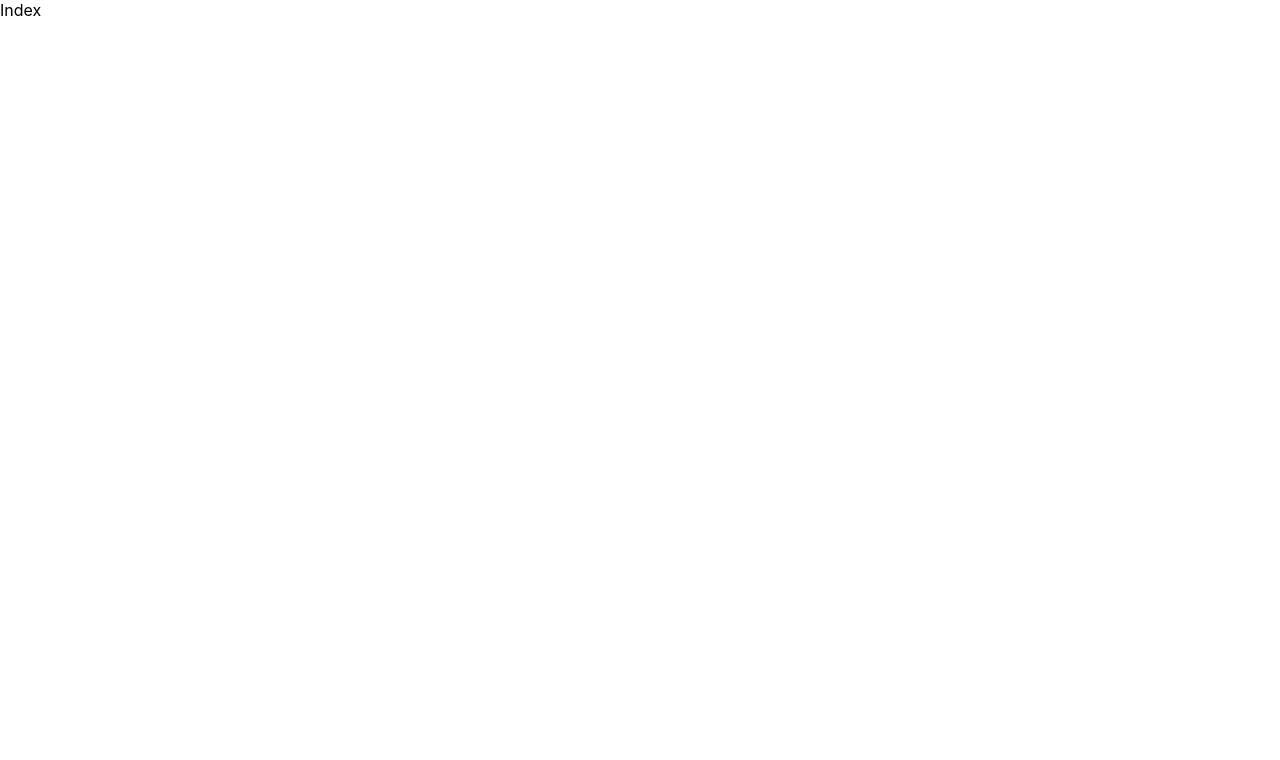
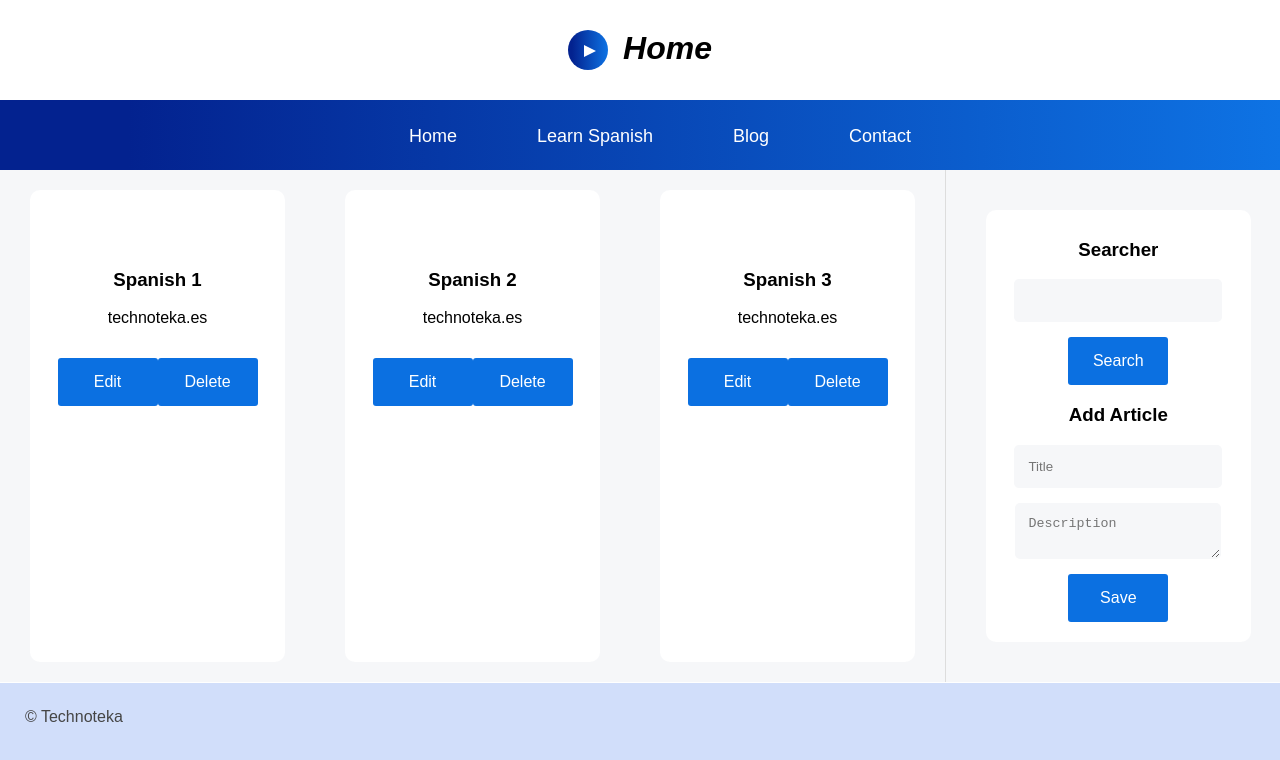
Before and after one commit to angelleguia/blogtest, a React (Create React App) app: page / in a window 1280 px wide. Shown: the top 760 px of the page. Built offline with nearby package versions, Linux system fonts and the light colour scheme.

Commit message:
Layout Components and dummy Home Site  imported from HTML dummies.

```diff
--- a/src/App.jsx
+++ b/src/App.jsx
@@ -2,9 +2,9 @@ import Links from "./routing/links";
 
 function App() {
   return (
-    <>
+    <div className="layout">
       <Links />
-    </>
+    </div>
   );
 }
 
--- a/src/components/layout/Footer.jsx
+++ b/src/components/layout/Footer.jsx
@@ -1,7 +1,7 @@
 import React from "react";
 
 const Footer = () => {
-  return <div>Footer</div>;
+  return <footer className="footer">&copy; Technoteka</footer>;
 };
 
 export default Footer;
--- a/src/components/layout/Header.jsx
+++ b/src/components/layout/Header.jsx
@@ -1,7 +1,14 @@
 import React from "react";
 
 const Header = () => {
-  return <div>Header</div>;
+  return (
+    <header className="header">
+      <div className="logo">
+        <div className="play"></div>
+      </div>
+      <h1>Home</h1>
+    </header>
+  );
 };
 
 export default Header;
--- a/src/components/layout/Nav.jsx
+++ b/src/components/layout/Nav.jsx
@@ -1,7 +1,24 @@
 import React from "react";
 
 const Nav = () => {
-  return <div>Nav</div>;
+  return (
+    <nav className="nav">
+      <ul>
+        <li>
+          <a href="#">Home</a>
+        </li>
+        <li>
+          <a href="#">Learn Spanish</a>
+        </li>
+        <li>
+          <a href="#">Blog</a>
+        </li>
+        <li>
+          <a href="#">Contact</a>
+        </li>
+      </ul>
+    </nav>
+  );
 };
 
 export default Nav;
--- a/src/components/layout/Sidebar.jsx
+++ b/src/components/layout/Sidebar.jsx
@@ -1,7 +1,21 @@
 import React from "react";
 
 const Sidebar = () => {
-  return <div>Sidebar</div>;
+  return (
+    <aside className="lateral">
+      <div className="search">
+        <h3 className="title">Searcher</h3>
+        <input type="text" />
+        <button>Search</button>
+        <h3 className="title">Add Article</h3>
+        <form>
+          <input type="text" placeholder="Title" />
+          <textarea placeholder="Description"></textarea>
+          <button>Save</button>
+        </form>
+      </div>
+    </aside>
+  );
 };
 
 export default Sidebar;
--- a/src/components/pages/Reference.jsx
+++ b/src/components/pages/Reference.jsx
@@ -1,7 +1,33 @@
 import React from "react";
 
 const Reference = () => {
-  return <div>Index</div>;
+  return (
+    <section className="content">
+      <article className="lesson-item">
+        <h3 className="title">Spanish 1</h3>
+        <p className="description">technoteka.es</p>
+
+        <button className="edit">Edit</button>
+        <button className="delete">Delete</button>
+      </article>
+
+      <article className="lesson-item">
+        <h3 className="title">Spanish 2</h3>
+        <p className="description">technoteka.es</p>
+
+        <button className="edit">Edit</button>
+        <button className="delete">Delete</button>
+      </article>
+
+      <article className="lesson-item">
+        <h3 className="title">Spanish 3</h3>
+        <p className="description">technoteka.es</p>
+
+        <button className="edit">Edit</button>
+        <button className="delete">Delete</button>
+      </article>
+    </section>
+  );
 };
 
 export default Reference;
--- a/src/index.css
+++ b/src/index.css
@@ -1,13 +1,205 @@
+/*GENERAL STYLES */
+
 body {
-  margin: 0;
-  font-family: -apple-system, BlinkMacSystemFont, 'Segoe UI', 'Roboto', 'Oxygen',
-    'Ubuntu', 'Cantarell', 'Fira Sans', 'Droid Sans', 'Helvetica Neue',
-    sans-serif;
-  -webkit-font-smoothing: antialiased;
-  -moz-osx-font-smoothing: grayscale;
+  background: #d1defa;
+  font-family: sans-serif, Arial, Helvetica;
+  text-align: center;
+  padding: 0px;
+  margin: 0px;
 }
 
-code {
-  font-family: source-code-pro, Menlo, Monaco, Consolas, 'Courier New',
-    monospace;
+.layout {
+  width: 100%;
+  height: auto;
+  display: grid;
+  grid-template-areas:
+    "header header header header"
+    "nav nav nav nav"
+    "content content content lateral"
+    "footer footer footer footer";
+
+  grid-template-rows: 100px 70px auto 70px;
 }
+
+/*HEADER STYLES */
+.header {
+  grid-area: header;
+
+  background: white;
+  text-align: left;
+  font-style: italic;
+
+  display: flex;
+  justify-content: center;
+}
+
+.logo {
+  background: linear-gradient(90deg, #03228f 10%, #0e73e4 100%);
+  width: 40px;
+  height: 40px;
+  border-radius: 300px;
+
+  margin-top: 30px;
+}
+
+.play {
+  width: 0;
+  height: 0;
+  margin-top: 15px;
+  margin-left: 16px;
+  border-left: 12px solid white;
+  border-top: 6px solid transparent;
+  border-bottom: 6px solid transparent;
+}
+
+.header h1 {
+  margin-left: 15px;
+  margin-top: 30px;
+}
+
+/*NAV STYLES */
+.nav {
+  grid-area: nav;
+  background: linear-gradient(90deg, #03228f 10%, #0e73e4 100%);
+}
+
+.nav > ul {
+  display: flex;
+  justify-content: center;
+  align-items: center;
+  list-style: none;
+}
+
+.nav li {
+  padding: 10px;
+}
+
+.nav a {
+  display: block;
+  margin-left: 30px;
+  margin-right: 30px;
+  font-size: 18px;
+  font-weight: lighter;
+  color: white;
+  text-decoration: none;
+  transition: all 300ms;
+}
+
+.nav a:hover {
+  transform: scale(1.1, 1.1);
+}
+
+/*MAIN CONTENT STYLES */
+.content {
+  grid-area: content;
+  background: #f6f7f9;
+
+  display: flex;
+  flex-flow: row wrap;
+  justify-content: flex-start;
+  justify-items: flex-start;
+}
+
+.lesson-item {
+  flex-grow: 1;
+  background: white;
+  border-radius: 10px;
+  box-shadow: 0px 0px 0px #ddd;
+  margin: 20px;
+  margin-left: 30px;
+  margin-right: 30px;
+  padding-top: 60px;
+  padding-bottom: 60px;
+  padding-left: 23px;
+  padding-right: 23px;
+}
+
+button,
+input[type="submit"],
+input[type="button"] {
+  width: 100px;
+  background: #0b70e1;
+  color: white;
+  border: 0;
+  outline: 0;
+  padding: 15px;
+  border-radius: 3px;
+  margin-top: 15px;
+  text-transform: capitalize;
+  font-size: 16px;
+  font-weight: 500;
+  cursor: pointer;
+  transition: all 300ms;
+}
+
+.lesson-item .edit:hover {
+  background: #e77b00;
+}
+
+.lesson-item .delete:hover {
+  background: #9b0202;
+}
+
+/*LATBAR STYLES */
+
+.lateral {
+  grid-area: lateral;
+  background: #f6f7f9;
+  border-left: 1px solid #ddd;
+  padding: 20px;
+}
+
+.lateral > div {
+  box-sizing: border-box;
+  width: 90%;
+  margin: 20px;
+  padding: 20px;
+  padding-top: 10px;
+  background-color: white;
+  border-radius: 10px;
+  box-shadow: 0px 0x 6px #ddd;
+}
+
+.lateral input[type="text"],
+.lateral input[type="text"],
+.lateral textarea {
+  display: block;
+  margin: 0 auto;
+  margin-top: 15px;
+  padding: 12px;
+  border-radius: 5px;
+  background: #f6f7f9;
+  color: #454545;
+  width: 80%;
+  opacity: 4;
+  outline: 0;
+  border-color: transparent;
+}
+
+/*FOOTER STYLES */
+.footer {
+  grid-area: footer;
+  color: #454545;
+  border-top: 1px solid white;
+  text-align: left;
+  line-height: 68px;
+  padding-left: 25px;
+}
+
+.footer a {
+  color: #0b648a;
+  text-decoration: none;
+}
+
+/*MEDIA QUERY STYLES */
+@media (max-width: 1085px) {
+  .content {
+    flex-flow: column wrap;
+    justify-content: center;
+    align-items: center;
+  }
+
+  .lesson-item {
+    width: 80%;
+  }
+}
--- a/src/routing/links.jsx
+++ b/src/routing/links.jsx
@@ -2,15 +2,23 @@ import React from "react";
 import { BrowserRouter, Routes, Route } from "react-router-dom";
 import Articles from "../components/pages/Articles";
 import Reference from "../components/pages/Reference";
+import Header from "../components/layout/Header";
+import Nav from "../components/layout/Nav";
+import Footer from "../components/layout/Footer";
+import Sidebar from "../components/layout/Sidebar";
 
 const Links = () => {
   return (
     <BrowserRouter>
+      <Header />
+      <Nav />
       <Routes>
         <Route path="/" element={<Reference />} />
         <Route path="/home" element={<Reference />} />
         <Route path="/articles" element={<Articles />} />
       </Routes>
+      <Sidebar />
+      <Footer />
     </BrowserRouter>
   );
 };
```
